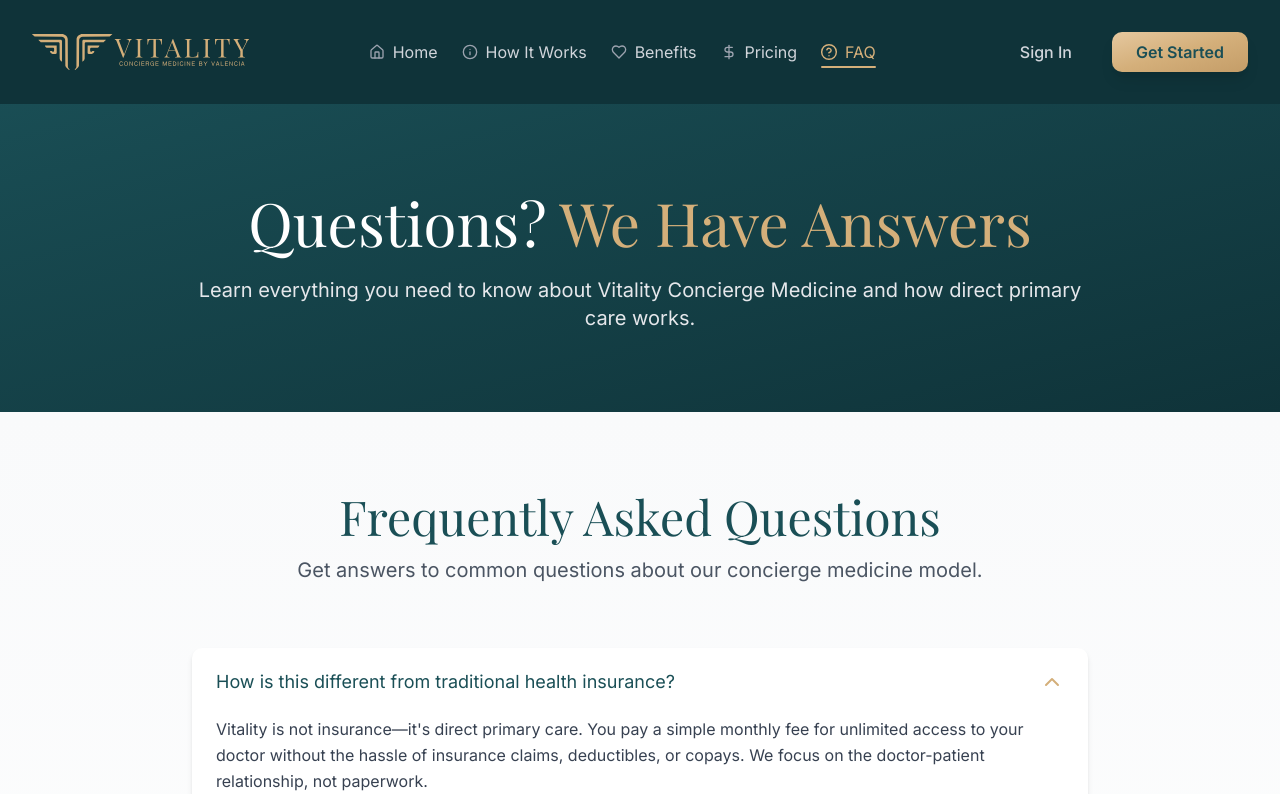
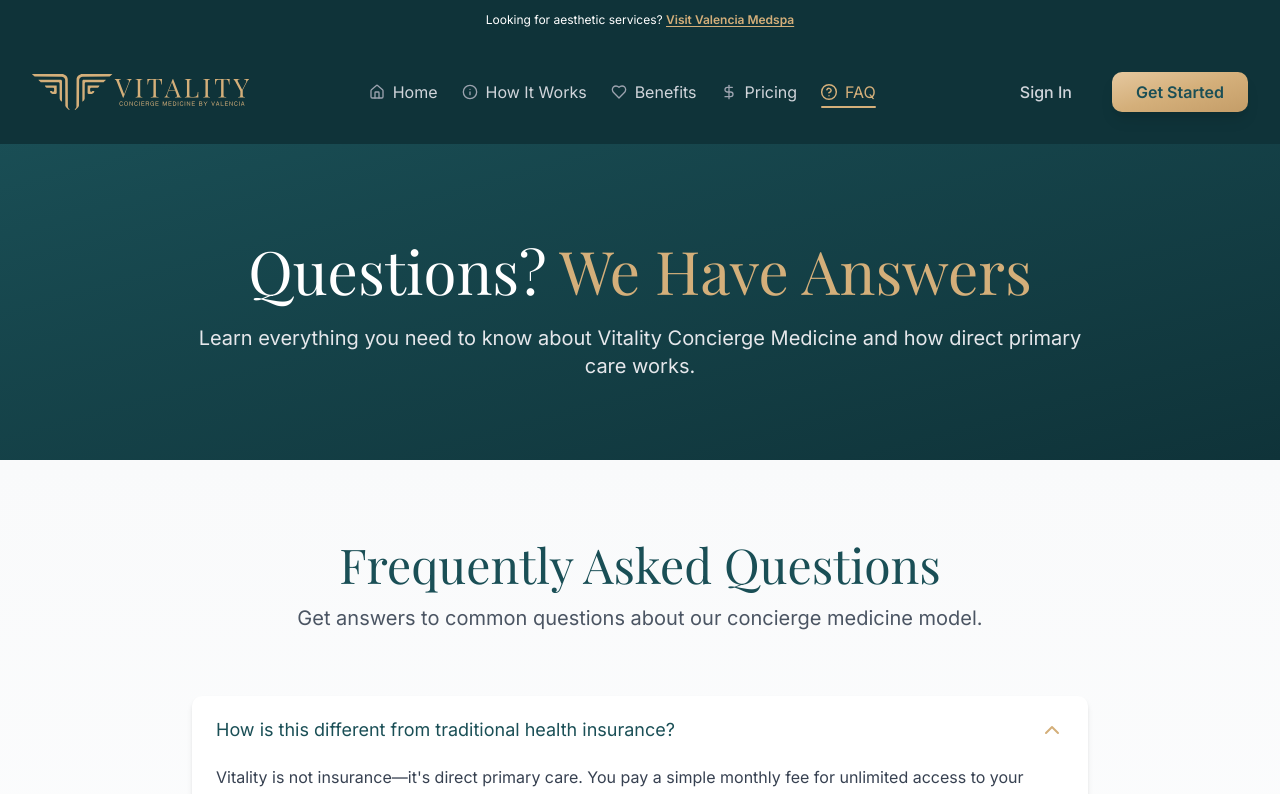
Before and after one commit to rahilp/vitality-med, a Next.js app: page /faq in a window 1280 px wide. Shown: the top 794 px of the page. Built offline with nearby package versions, Linux system fonts and the light colour scheme; a web font is replaced by a local one.

Commit message:
add valencia med links

```diff
--- a/app/layout.tsx
+++ b/app/layout.tsx
@@ -74,7 +74,7 @@ export default function RootLayout({
       <body className="min-h-screen bg-white">
         <StructuredData />
         <Header />
-        <main className="pt-16">
+        <main className="pt-16 sm:pt-24 lg:pt-28">
           {children}
         </main>
         <Footer />
--- a/components/Footer.tsx
+++ b/components/Footer.tsx
@@ -1,5 +1,6 @@
 import Link from 'next/link';
 import Image from 'next/image';
+import { ExternalLink } from 'lucide-react';
 
 export function Footer() {
   return (
@@ -42,6 +43,30 @@ export function Footer() {
           </div>
         </div>
 
+        <div className="border-t border-gray-700 pt-8 mb-8">
+          <h3 className="text-white mb-4 text-center">Part of the Valencia Family</h3>
+          <div className="flex flex-wrap justify-center gap-6">
+            <a
+              href="https://www.valenciaweightloss.com"
+              target="_blank"
+              rel="noopener noreferrer"
+              className="text-gray-400 hover:text-gold-primary transition-colors inline-flex items-center gap-1.5"
+            >
+              Valencia Weight Loss
+              <ExternalLink className="w-3.5 h-3.5" />
+            </a>
+            <a
+              href="https://www.valencia-med.com"
+              target="_blank"
+              rel="noopener noreferrer"
+              className="text-gray-400 hover:text-gold-primary transition-colors inline-flex items-center gap-1.5"
+            >
+              Valencia Medspa
+              <ExternalLink className="w-3.5 h-3.5" />
+            </a>
+          </div>
+        </div>
+
         <div className="border-t border-gray-700 pt-8 text-center text-gray-400 text-sm">
           <p>&copy; 2025 Vitality Concierge Medicine by Valencia. All rights reserved.</p>
           <p className="mt-2">
--- a/components/Header.tsx
+++ b/components/Header.tsx
@@ -31,13 +31,35 @@ export function Header() {
   ];
 
   return (
-    <header
-      className={`fixed top-0 left-0 right-0 z-50 transition-all duration-300 ${
-        isScrolled
-          ? 'bg-teal-dark shadow-lg py-3 md:py-3'
-          : 'bg-teal-dark py-4 md:py-4 lg:py-8'
-      }`}
-    >
+    <>
+      {/* Valencia Medspa Banner */}
+      <div className={`fixed top-0 left-0 right-0 z-50 bg-teal-dark transition-all duration-300 ${
+        isScrolled ? 'opacity-0 -translate-y-full pointer-events-none' : 'opacity-100 translate-y-0'
+      }`}>
+        <div className="max-w-7xl mx-auto px-4 sm:px-6 lg:px-8">
+          <div className="flex items-center justify-center py-2.5 sm:py-3">
+            <p className="text-[11px] sm:text-xs text-white text-center">
+              Looking for aesthetic services?{' '}
+              <a
+                href="https://www.valencia-med.com"
+                target="_blank"
+                rel="noopener noreferrer"
+                className="text-gold-primary hover:text-gold-light font-semibold transition-colors duration-300 underline decoration-gold-primary hover:decoration-gold-light underline-offset-2"
+              >
+                Visit Valencia Medspa
+              </a>
+            </p>
+          </div>
+        </div>
+      </div>
+
+      <header
+        className={`fixed left-0 right-0 z-40 transition-all duration-300 ${
+          isScrolled
+            ? 'top-0 bg-teal-dark shadow-lg py-3 md:py-3'
+            : 'top-[36px] sm:top-[40px] bg-teal-dark py-4 md:py-4 lg:py-8'
+        }`}
+      >
       <div className="max-w-7xl mx-auto px-4 sm:px-6 lg:px-8">
         <div className="flex items-center justify-between">
           <Link href="/" className="flex items-center group">
@@ -202,5 +224,6 @@ export function Header() {
         )}
       </div>
     </header>
+    </>
   );
 }
```
